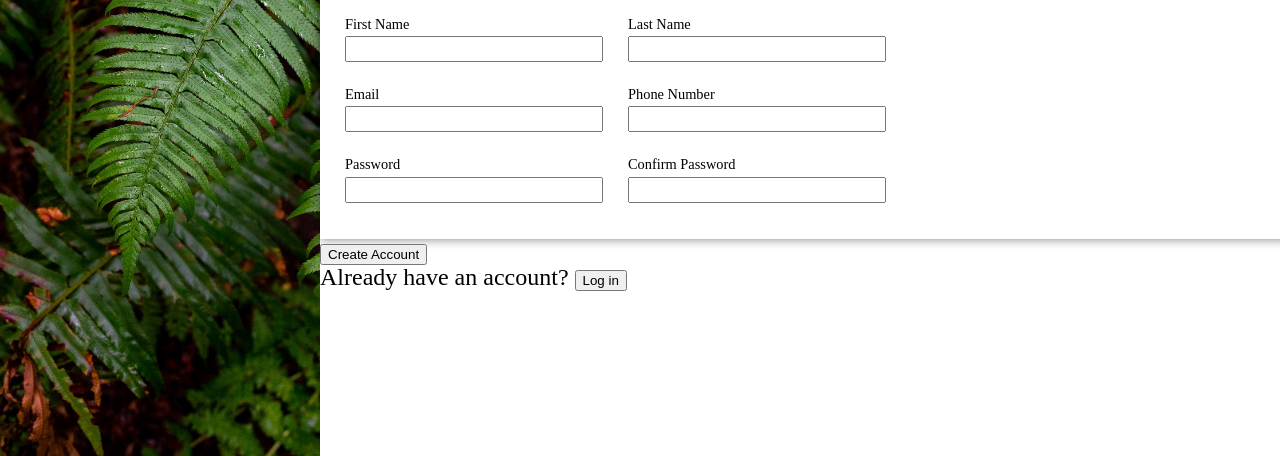
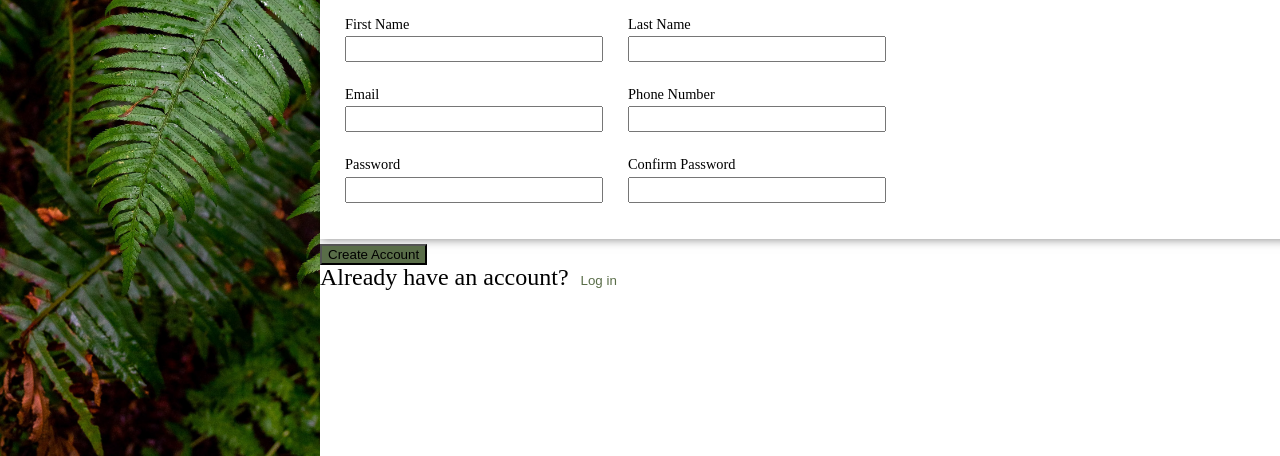
Before and after one commit to heealexx/sign-up, a plain HTML site: page index.html in a window 1280 px wide. Shown: the part 344-800 px from the top of the page. Drawn offline with Linux system fonts and the light colour scheme.

Commit message:
button coloring

```diff
--- a/index.html
+++ b/index.html
@@ -55,8 +55,8 @@
       </form>
     </div>
     <div id="right-third">
-      <button>Create Account</button>
-      <p>Already have an account? <button>Log in</button></p>
+      <button id="button-create-acc">Create Account</button>
+      <p>Already have an account? <button id="button-login">Log in</button></p>
     </div>
   </div>
 </body>
--- a/styles.css
+++ b/styles.css
@@ -151,3 +151,13 @@ textarea:focus, input:focus{
   flex-direction: column;
   gap: 5px;
 }
+
+#button-create-acc {
+  background-color: #596D48;
+}
+
+#button-login {
+  border: none;
+  background: none;
+  color: #596D48;
+}
```
